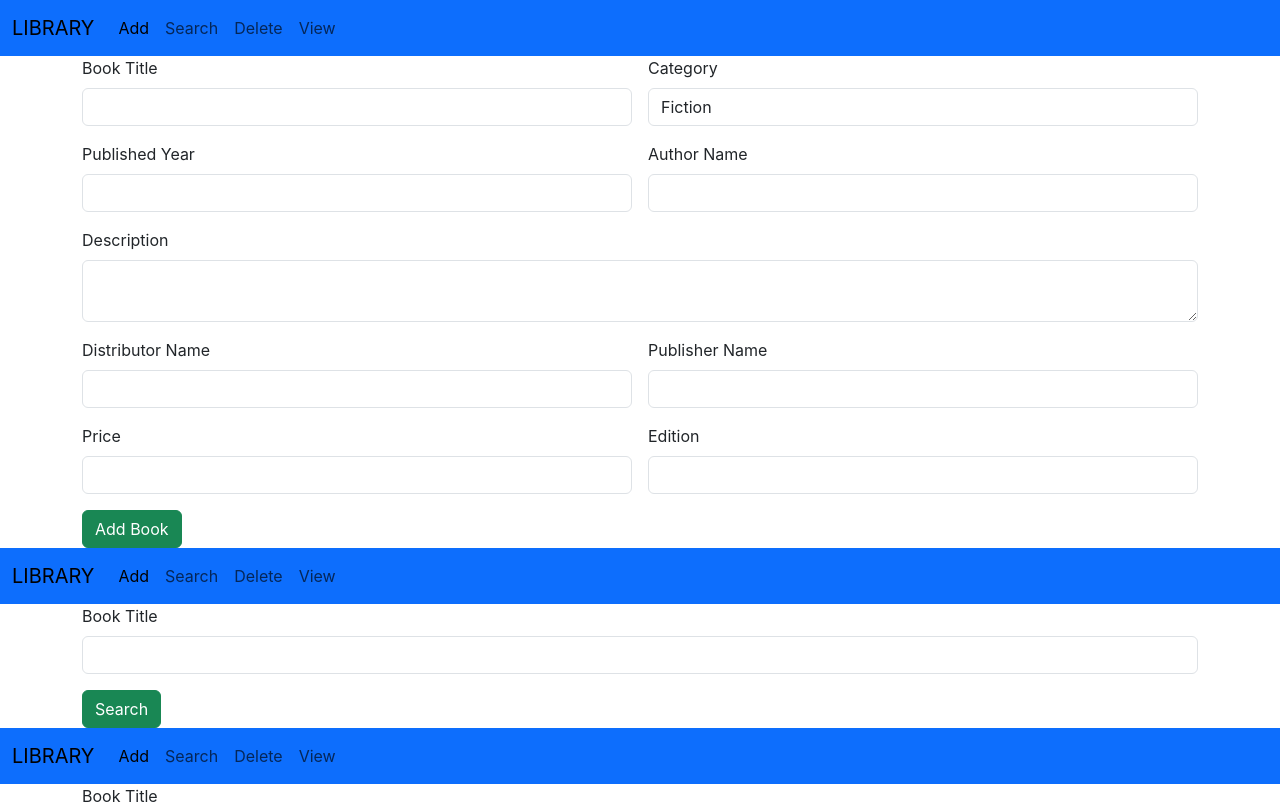
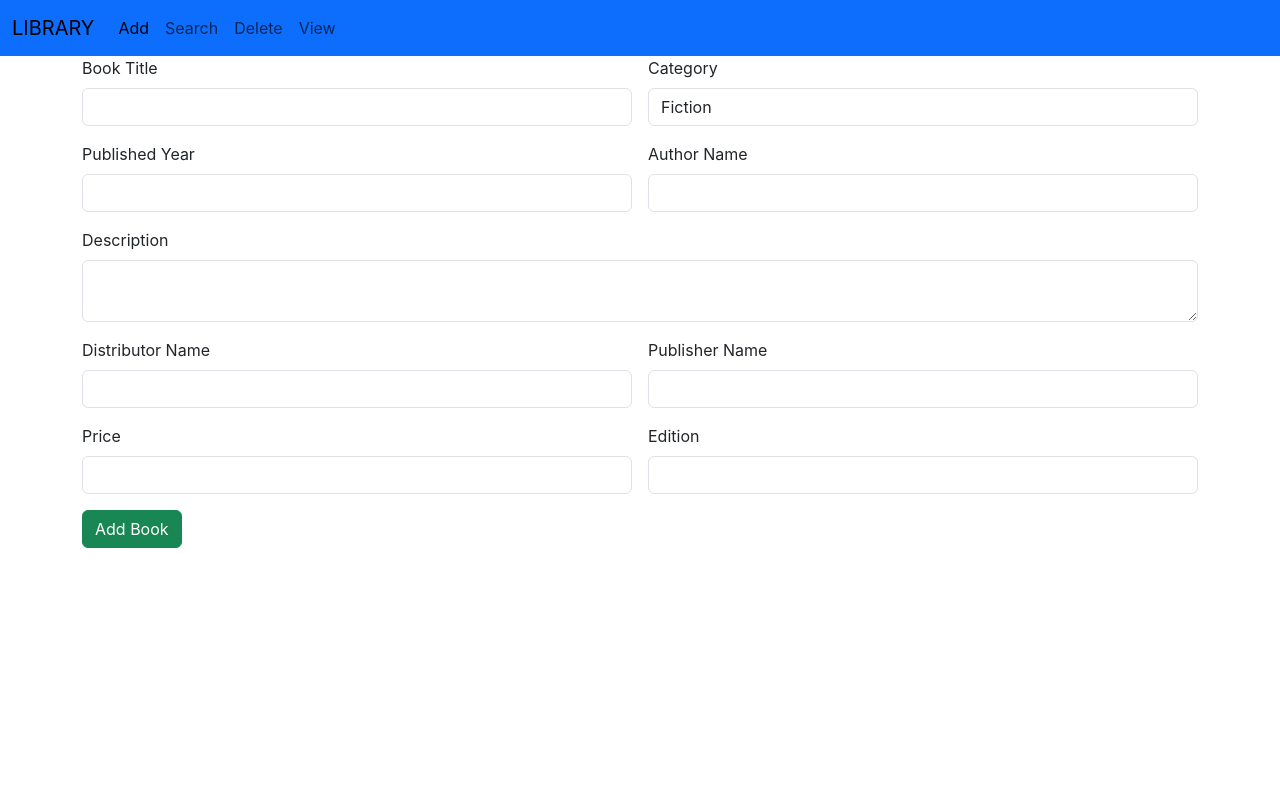
Before and after one commit to Annaeldho01/library_react, a React (Create React App) app: page / in a window 1280 px wide. Shown: the top 804 px of the page. Built offline with nearby package versions, Linux system fonts and the light colour scheme.

Commit message:
project completed

```diff
--- a/package.json
+++ b/package.json
@@ -8,6 +8,7 @@
     "@testing-library/user-event": "^13.5.0",
     "react": "^18.3.1",
     "react-dom": "^18.3.1",
+    "react-router-dom": "^6.23.1",
     "react-scripts": "5.0.1",
     "web-vitals": "^2.1.4"
   },
--- a/src/App.js
+++ b/src/App.js
@@ -4,16 +4,19 @@
 import SearchBook from './components/SearchBook';
 import DeleteBook from './components/DeleteBook';
 import ViewBook from './components/ViewBook';
+import { BrowserRouter, Route, Routes } from 'react-router-dom';
 
 
 function App() {
   return (
-    <div>
-      <AddBook/>
-      <SearchBook/>
-      <DeleteBook/>
-      <ViewBook/>
-    </div>
+    <BrowserRouter>
+    <Routes>
+      <Route path="/" element={<AddBook/>}/>
+      <Route path="/search" element={<AddBook/>}/>
+      <Route path="/delete" element={<DeleteBook/>}/>
+      <Route path="/view" element={<ViewBook/>}/>
+    </Routes>
+    </BrowserRouter>
   );
 }
 
--- a/src/components/Navbar.jsx
+++ b/src/components/Navbar.jsx
@@ -13,16 +13,16 @@
     <div class="collapse navbar-collapse" id="navbarNav">
       <ul class="navbar-nav">
         <li class="nav-item">
-          <a class="nav-link active" aria-current="page" href="#">Add</a>
+          <a class="nav-link active" aria-current="page" href="/">Add</a>
         </li>
         <li class="nav-item">
-          <a class="nav-link" href="#">Search</a>
+          <a class="nav-link" href="/search">Search</a>
         </li>
         <li class="nav-item">
-          <a class="nav-link" href="#">Delete</a>
+          <a class="nav-link" href="/delete">Delete</a>
         </li>
         <li class="nav-item">
-          <a class="nav-link" href="#">View</a>
+          <a class="nav-link" href="/view">View</a>
         </li>
       </ul>
     </div>
```
Also changed, not shown: 1 other file (tests, documents, lock files or other folders).
